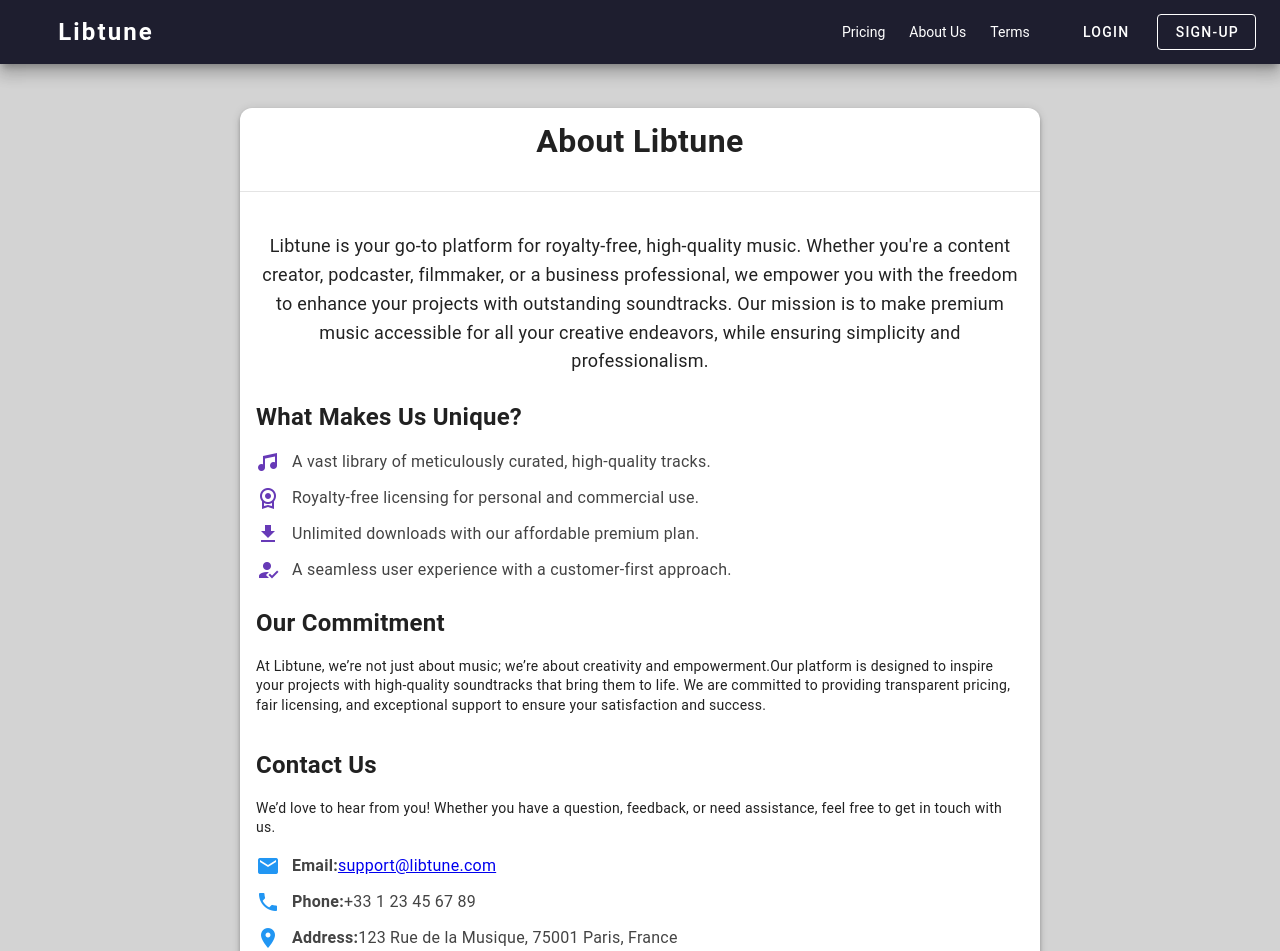
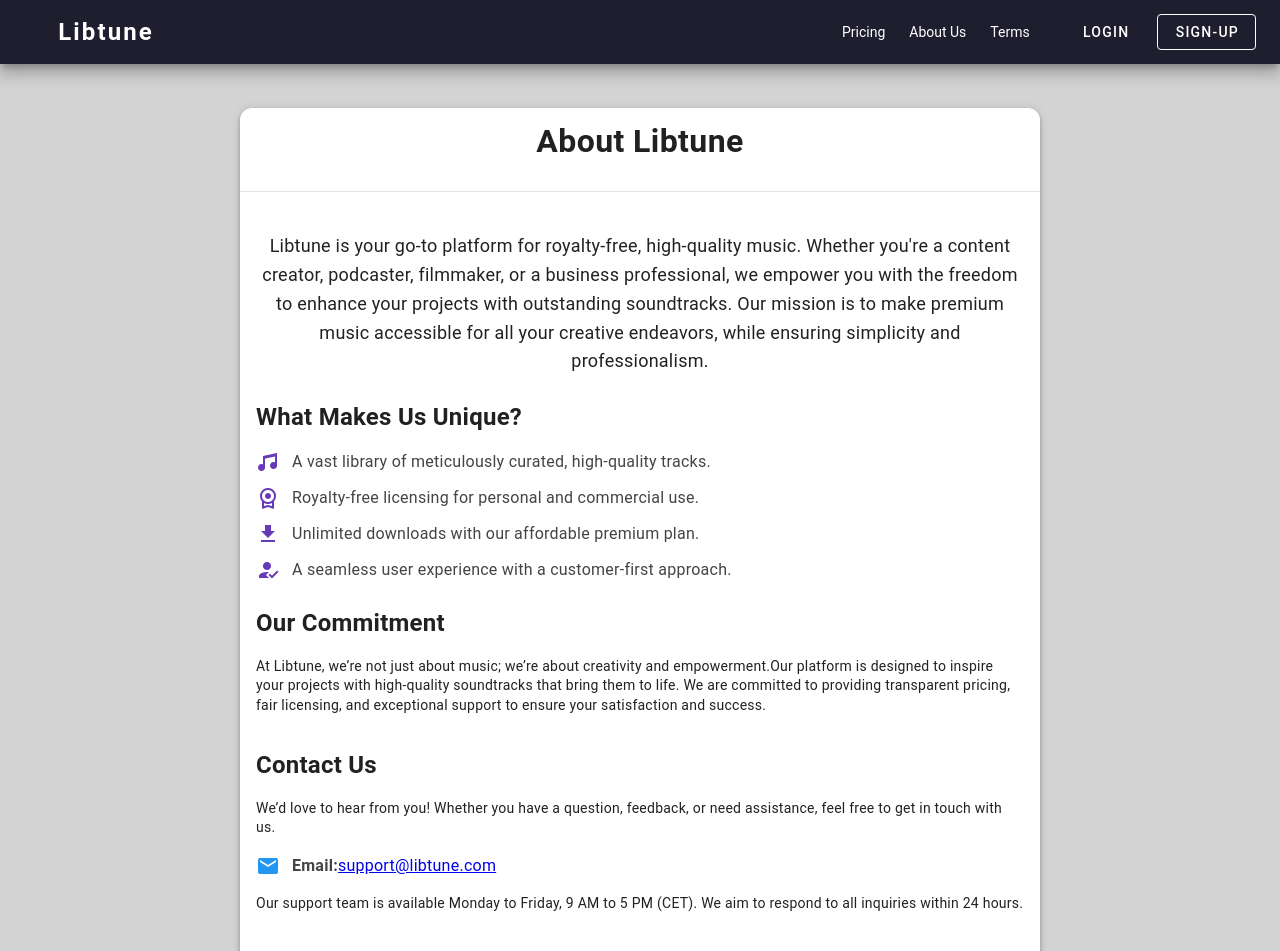
Before and after one commit to angejr/libtune-frontend, a Nuxt app: page /About in a window 1280 px wide. Shown: the top 951 px of the page. Built offline with nearby package versions, Linux system fonts and the light colour scheme.

Commit message:
Added specific titles for each page

```diff
--- a/app.vue
+++ b/app.vue
@@ -3,7 +3,7 @@ const authStore = useAuthStore();
 const errorStore = useErrorStore();
 
 useSeoMeta({
-  title: "Libtune",
+  title: "Home",
   ogTitle: "Libtune",
   description: "Access a massive library of royalty-free and copyright-free music for podcasts, YouTube, and more. Find ambient, holiday, and orchestral tracks to elevate your projects. Perfect for content creators. Subscribe now!",
   ogDescription: "Royalty-free music for every project. Perfect for YouTube, podcasts, and more. Subscribe now!",
--- a/pages/About.vue
+++ b/pages/About.vue
@@ -64,14 +64,6 @@
               <v-icon color="blue darken-2" class="contact-icon">mdi-email</v-icon>
               <strong>Email:</strong> <a href="mailto:support@libtune.com">support@libtune.com</a>
             </li>
-            <li>
-              <v-icon color="blue darken-2" class="contact-icon">mdi-phone</v-icon>
-              <strong>Phone:</strong> +33 1 23 45 67 89
-            </li>
-            <li>
-              <v-icon color="blue darken-2" class="contact-icon">mdi-map-marker</v-icon>
-              <strong>Address:</strong> 123 Rue de la Musique, 75001 Paris, France
-            </li>
           </ul>
           <p>
             Our support team is available Monday to Friday, 9 AM to 5 PM (CET).
@@ -97,6 +89,10 @@
   </template>
 
   <script setup>
+    useSeoMeta({
+  title: "About",
+})
+
   </script>
 
   <style scoped>
--- a/pages/Account.vue
+++ b/pages/Account.vue
@@ -5,6 +5,10 @@ const errorStore = useErrorStore();
 const subscriptionData = ref([]);
 const paymentMethods = ref([]);
 const payments = ref([]);
+
+useSeoMeta({
+  title: "Account",
+})
 
 // Redirect to home if the user doesn't have an account yet
 if (!authStore?.userToken){
--- a/pages/Login.vue
+++ b/pages/Login.vue
@@ -91,6 +91,11 @@
   // Form reference
   const formRef = ref(null);
 
+  useSeoMeta({
+  title: "Login",
+  })
+
+
   // Form submission logic
   const submitForm = async () => {
     // Ensure formRef is defined before calling validate
--- a/pages/SignUp.vue
+++ b/pages/SignUp.vue
@@ -81,6 +81,11 @@ const email = ref("");
 const password = ref("");
 const confirmPassword = ref("");
 
+useSeoMeta({
+  title: "Sign-Up",
+})
+
+
 const matchPassword = (value) =>
   value === password.value || "Passwords must match.";
 
--- a/pages/Subscribe.vue
+++ b/pages/Subscribe.vue
@@ -3,6 +3,11 @@ const authStore = useAuthStore();
 const errorStore = useErrorStore()
 const config = useRuntimeConfig()
 const STRAPI_URL = config.public.strapiUrl
+
+useSeoMeta({
+  title: "Pricing",
+})
+
 
 function SS_ProductCheckout(productId, baseUrl, userEmail) {
   localStorage.setItem("strapiStripeUrl", baseUrl);
--- a/pages/SubscriptionSuccess.vue
+++ b/pages/SubscriptionSuccess.vue
@@ -1,6 +1,11 @@
 <script setup>
 const authStore = useAuthStore();
 const errorStore = useErrorStore();
+
+useSeoMeta({
+  title: "Subscription Success",
+})
+
 
 // Redirect when trying to access a page only accessible when logged in
 if (!authStore?.userToken){
--- a/pages/Terms.vue
+++ b/pages/Terms.vue
@@ -1,4 +1,8 @@
 <script setup>
+  useSeoMeta({
+  title: "Terms",
+})
+
 </script>
 
 <template>
--- a/pages/Unsubscribe.vue
+++ b/pages/Unsubscribe.vue
@@ -1,6 +1,11 @@
 <script setup>
 const authStore = useAuthStore();
 const errorStore = useErrorStore()
+
+useSeoMeta({
+  title: "Unsubscribe",
+})
+
 
 // Redirect when trying to access a page only accessible when logged in
 if (!authStore?.userToken){
```
